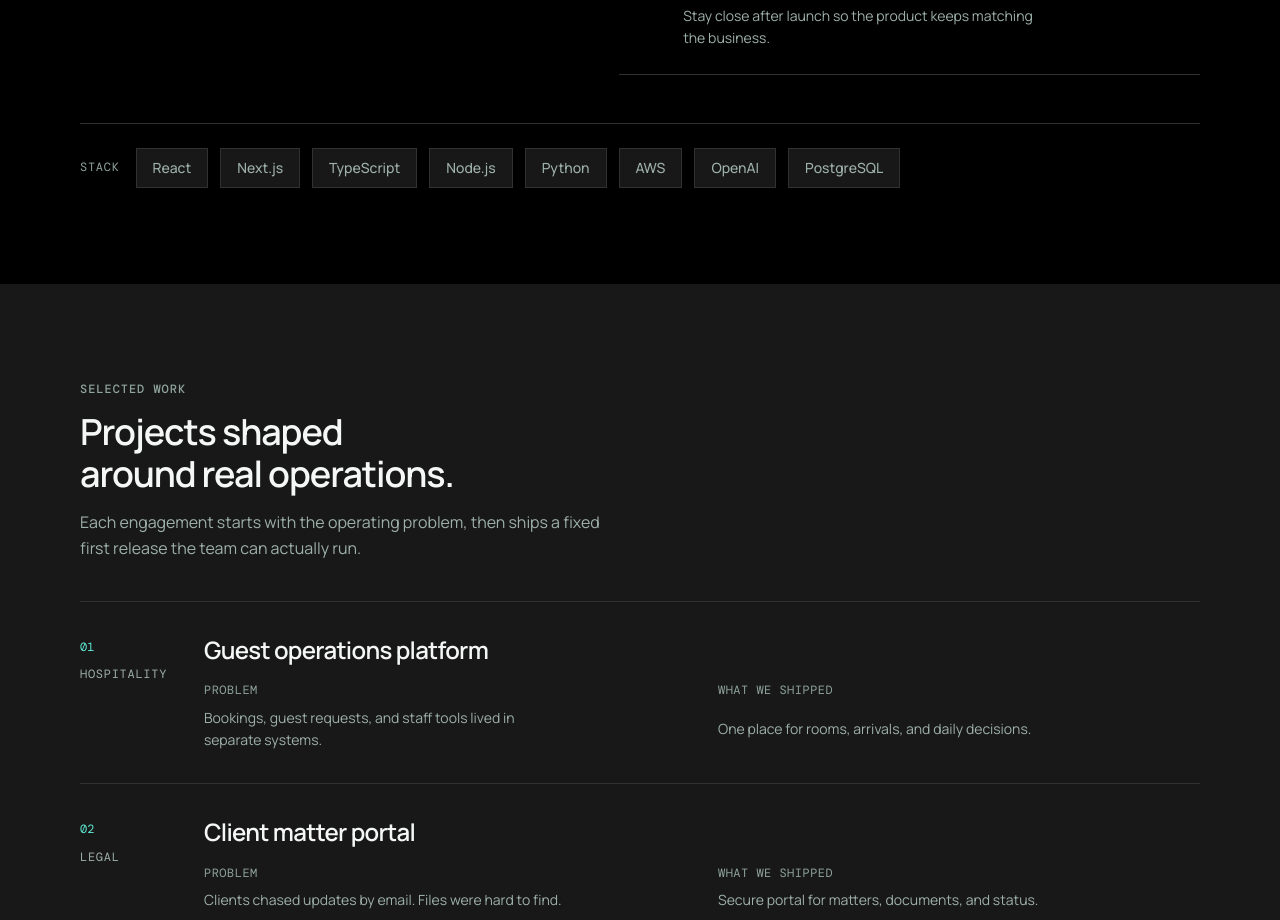
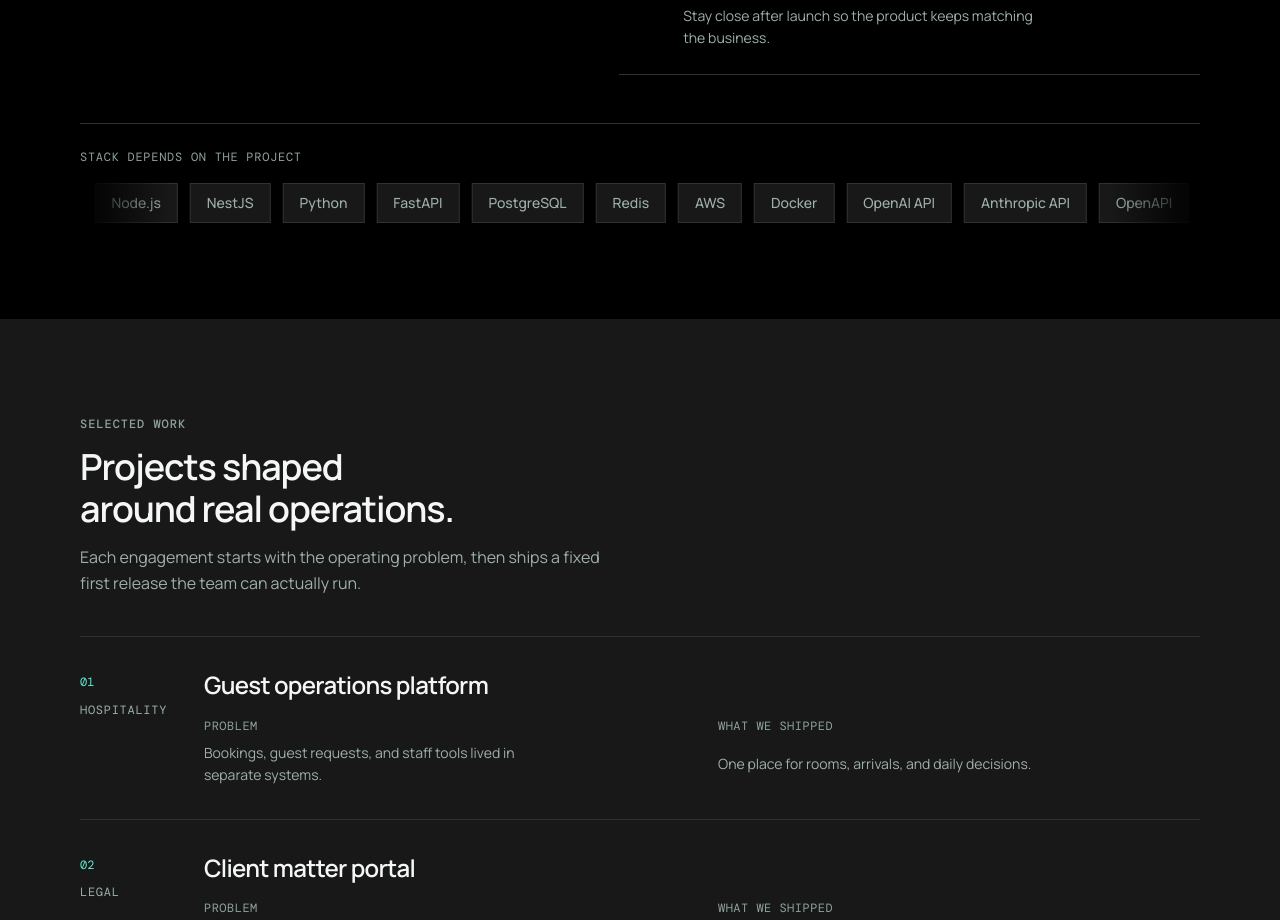
Before and after one commit to hovdallakyan/TelosCode-Landing, a React (Vite) app: page / in a window 1280 px wide. Shown: the part 1880-2800 px from the top of the page. Built offline with nearby package versions, Linux system fonts and the light colour scheme.

Commit message:
Update tech stack marquee and AI API labels.
Add auto-scrolling stack with NestJS and related tools, and use OpenAI API / Anthropic API naming.

```diff
--- a/src/App.jsx
+++ b/src/App.jsx
@@ -90,7 +90,24 @@ const reasons = [
   },
 ];
 
-const stack = ['React', 'Next.js', 'TypeScript', 'Node.js', 'Python', 'AWS', 'OpenAI', 'PostgreSQL'];
+const stack = [
+  'React',
+  'Next.js',
+  'TypeScript',
+  'Node.js',
+  'NestJS',
+  'Python',
+  'FastAPI',
+  'PostgreSQL',
+  'Redis',
+  'AWS',
+  'Docker',
+  'OpenAI API',
+  'Anthropic API',
+  'OpenAPI',
+  'LangChain',
+  'GraphQL',
+];
 
 const faqs = [
   {
@@ -464,11 +481,15 @@ function App() {
             </div>
           </div>
           <div className="stack-inline reveal" data-reveal>
-            <span className="stack-inline-label">Stack</span>
-            <div className="stack">
-              {stack.map((item) => (
-                <span key={item}>{item}</span>
-              ))}
+            <span className="stack-inline-label">Stack depends on the project</span>
+            <div className="stack-marquee" aria-label="Technologies we work with">
+              <div className="stack-track">
+                {[...stack, ...stack].map((item, i) => (
+                  <span key={`${item}-${i}`} className="stack-chip">
+                    {item}
+                  </span>
+                ))}
+              </div>
             </div>
           </div>
         </section>
--- a/src/styles.css
+++ b/src/styles.css
@@ -1078,8 +1078,8 @@ h3 {
 
 .stack-inline {
   display: flex;
-  flex-wrap: wrap;
-  align-items: center;
+  flex-direction: column;
+  align-items: stretch;
   gap: 16px;
   margin-top: 48px;
   padding-top: 24px;
@@ -1094,8 +1094,44 @@ h3 {
   color: #8fa39d;
 }
 
-.stack-inline .stack {
-  margin: 0;
+/* Auto-scrolling tech stack marquee */
+.stack-marquee {
+  position: relative;
+  overflow: hidden;
+  width: 100%;
+  mask-image: linear-gradient(90deg, transparent, #000 8%, #000 92%, transparent);
+}
+
+.stack-track {
+  display: flex;
+  width: max-content;
+  gap: 12px;
+  animation: stackScroll 40s linear infinite;
+}
+
+.stack-marquee:hover .stack-track {
+  animation-play-state: paused;
+}
+
+.stack-chip {
+  flex-shrink: 0;
+  padding: 8px 16px;
+  border: 1px solid var(--line);
+  background: var(--bg-soft);
+  font-size: 14px;
+  font-weight: 500;
+  color: var(--muted);
+  white-space: nowrap;
+}
+
+@keyframes stackScroll {
+  from {
+    transform: translateX(0);
+  }
+
+  to {
+    transform: translateX(-50%);
+  }
 }
 
 /* Approach fact grid */
@@ -1582,22 +1618,7 @@ a.row-item:hover .row-go {
 
 
 
-/* Stack */
-.stack {
-  display: flex;
-  flex-wrap: wrap;
-  gap: 12px;
-}
-
-.stack span {
-  padding: 8px 16px;
-  border-radius: 0;
-  border: 1px solid var(--line);
-  background: var(--bg-soft);
-  font-size: 14px;
-  font-weight: 500;
-  color: var(--muted);
-}
+
 
 /* FAQ */
 .faq {
@@ -1765,6 +1786,17 @@ a.row-item:hover .row-go {
     transition: none;
   }
 
+  .stack-track {
+    animation: none;
+    flex-wrap: wrap;
+    width: 100%;
+  }
+
+  .stack-marquee {
+    mask-image: none;
+    overflow: visible;
+  }
+
   .stars-a,
   .stars-b,
   .stars-c {
@@ -1870,11 +1902,6 @@ a.row-item:hover .row-go {
 
   .work-facts {
     grid-template-columns: 1fr;
-  }
-
-  .stack-inline {
-    flex-direction: column;
-    align-items: flex-start;
   }
 
   .footer-cols {
@@ -2226,9 +2253,13 @@ a.row-item:hover .row-go {
     gap: 12px;
   }
 
-  .stack span {
+  .stack-chip {
     padding: 8px 12px;
     font-size: 13px;
+  }
+
+  .stack-track {
+    animation-duration: 32s;
   }
 
   /* Work */
```
Also changed, not shown: public/favicon.svg, 6 other files (tests, documents, lock files or other folders).
